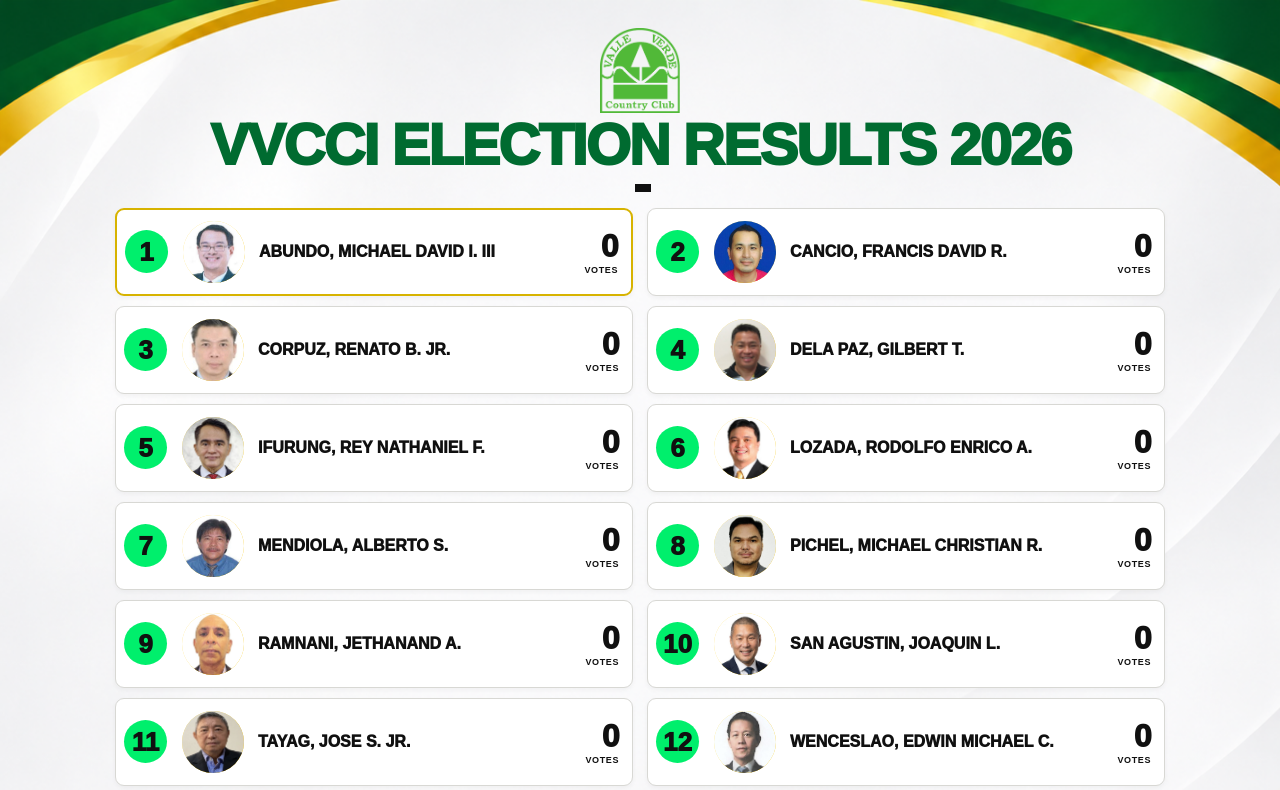
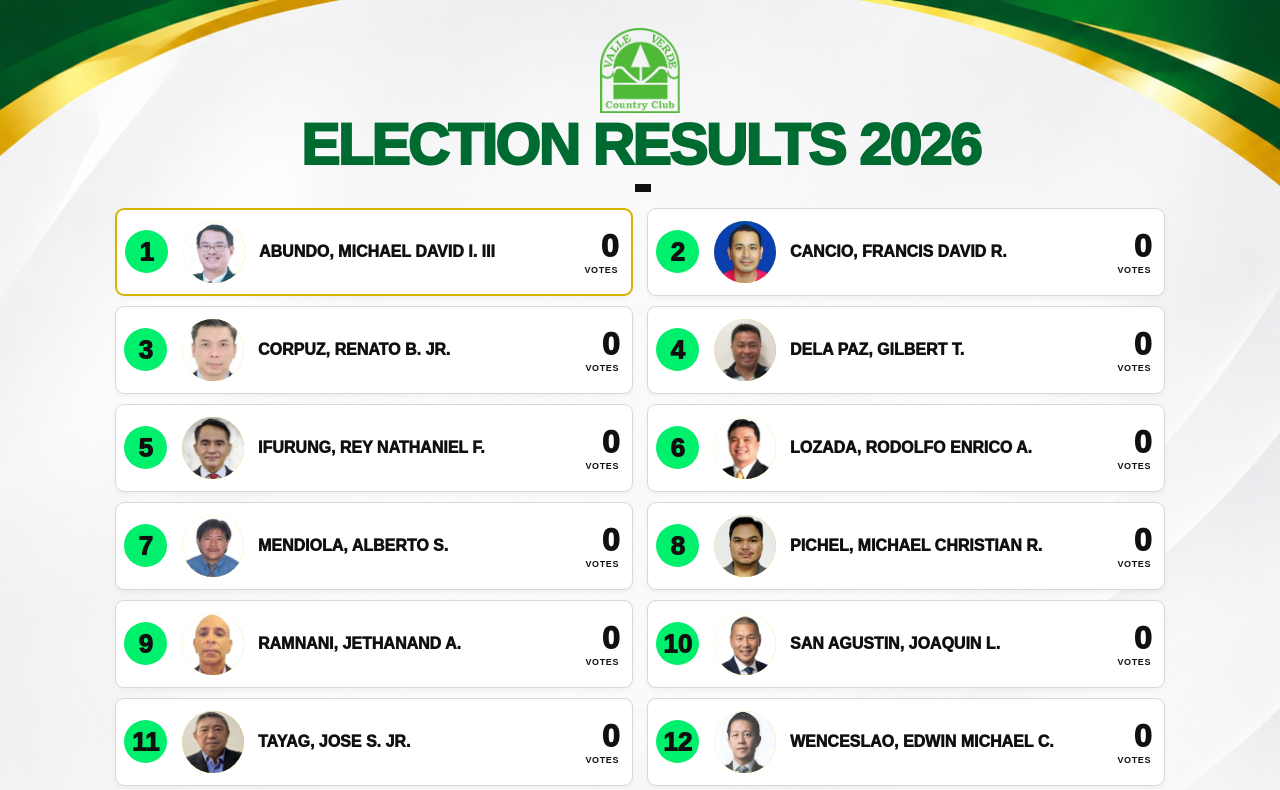
Before and after one commit to Gino2027/VVCCi, a plain HTML site: page index.html in a window 1280 px wide. Shown: the top 790 px of the page. Drawn offline with Linux system fonts and the light colour scheme.

Commit message:
Update header text for election results

```diff
--- a/index.html
+++ b/index.html
@@ -142,7 +142,7 @@ body {
     <img src="images/vvcclogo.png"
          alt="VVCCI Logo"
          class="site-logo">
-    <h1>VVCCI Election Results 2026</h1>
+    <h1>Election Results 2026</h1>
     <div class="results-header">
     <span id="results-status">
     </span>
```
